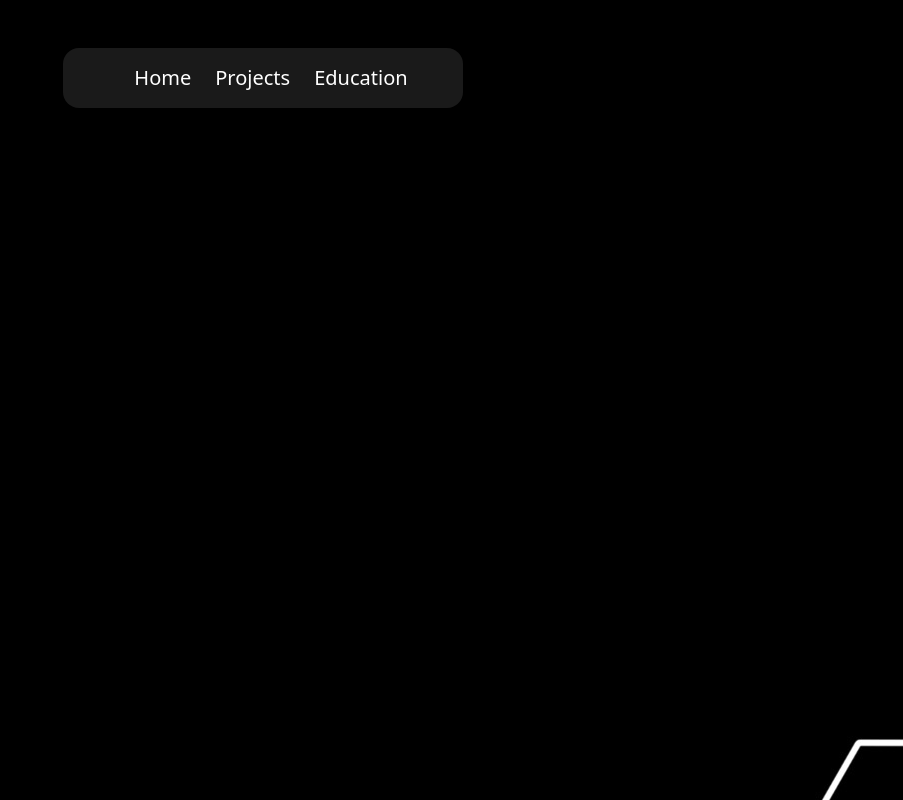
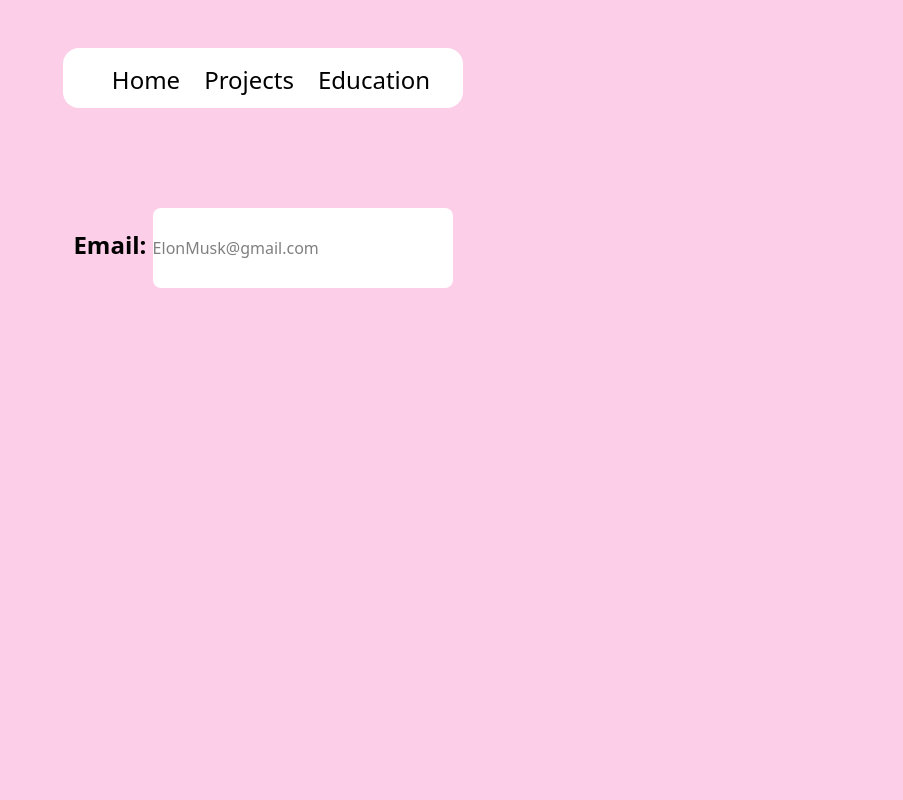
Before and after one commit to osso2k/JobPrep, a React (Vite) app in the folder frontend/: page /signup in a window 1280 px wide. Shown: the whole page, without its empty margins (377-1280 px from the left). Built offline with nearby package versions, Linux system fonts and the light colour scheme.

Commit message:
React practice

```diff
--- a/frontend/package.json
+++ b/frontend/package.json
@@ -13,6 +13,7 @@
     "@tailwindcss/vite": "^4.1.12",
     "react": "^19.1.1",
     "react-dom": "^19.1.1",
+    "react-router-dom": "^7.8.1",
     "tailwindcss": "^4.1.12"
   },
   "devDependencies": {
--- a/frontend/src/App.jsx
+++ b/frontend/src/App.jsx
@@ -1,10 +1,19 @@
 import React from 'react'
 import Navbar from './components/Navbar'
+import { Routes, Route } from 'react-router-dom'
+import Home from './components/Home'
+import Signup from './components/Signup'
+import Login from './components/Login'
 
 const App = () => {
   return (
-    <div className=' flex h-full w-full'>
+    <div className=' flex flex-col h-full '>
       <Navbar />
+      <Routes>
+        <Route path='/' element={<Home />} />
+        <Route path='/signup' element={<Signup />} />
+        <Route path='/login' element={<Login />} />
+      </Routes>
     </div>
 )}
 
--- /dev/null
+++ b/frontend/src/components/Home.jsx
@@ -0,0 +1,12 @@
+import React from 'react'
+
+const Home = () => {
+  return (
+    <div className='flex flex-col items-center justify-center mt-[100px]'>
+      <h1 className='text-6xl mb-6'>HomePage</h1>
+      <p className='text-3xl font-serif'>Can only view this when authorized</p>
+    </div>
+  )
+}
+
+export default Home
--- /dev/null
+++ b/frontend/src/components/Login.jsx
@@ -0,0 +1,11 @@
+import React from 'react'
+
+const Login = () => {
+  return (
+    <div>
+
+    </div>
+  )
+}
+
+export default Login
--- a/frontend/src/components/Navbar.jsx
+++ b/frontend/src/components/Navbar.jsx
@@ -2,9 +2,9 @@ import React from 'react'
 
 const Navbar = () => {
   return (
-    <div className='h-[60px] w-[400px] bg-[hsl(0,0%,10%)] mx-auto rounded-2xl mt-12'>
+    <div className='h-[60px] w-[400px] bg-white mx-auto rounded-2xl mt-12'>
         <div className='flex justify-center '>
-            <div className='flex flex-row justify-center text-xl text-white list-none gap-6 mt-4 ml-4 cursor-pointer'>
+            <div className='flex flex-row justify-center text-2xl text-black font-thin list-none gap-6 mt-4 ml-4 cursor-pointer'>
                 <li>Home</li>
                 <li>Projects</li>
                 <li>Education</li>
--- /dev/null
+++ b/frontend/src/components/Signup.jsx
@@ -0,0 +1,14 @@
+import React from 'react'
+
+const Signup = () => {
+  return (
+    <div className='flex flex-col items-center justify-center mt-[100px]'>
+      <form>
+        <label className='font-bold text-2xl' >Email: </label>
+        <input className='bg-white w-[300px] h-[80px] rounded-lg'  id='email' name='email' type="text" placeholder='ElonMusk@gmail.com'/>
+      </form>
+    </div>
+  )
+}
+
+export default Signup
--- a/frontend/src/main.jsx
+++ b/frontend/src/main.jsx
@@ -1,14 +1,17 @@
 import { StrictMode } from 'react'
 import { createRoot } from 'react-dom/client'
+import {BrowserRouter} from 'react-router-dom'
 import './index.css'
 import App from './App.jsx'
 
 
 createRoot(document.getElementById('root')).render(
   <StrictMode>
-    <div className="min-h-screen bg-[url('./assets/wallpaper.jpg')] w-full">
-    <App />
+    <BrowserRouter>
+      <div className="min-h-screen bg-pink-200 w-full">
+        <App />
+      </div>
+    </BrowserRouter>
 
-    </div>
   </StrictMode>,
 )
```
Also changed, not shown: 1 other file (tests, documents, lock files or other folders).
